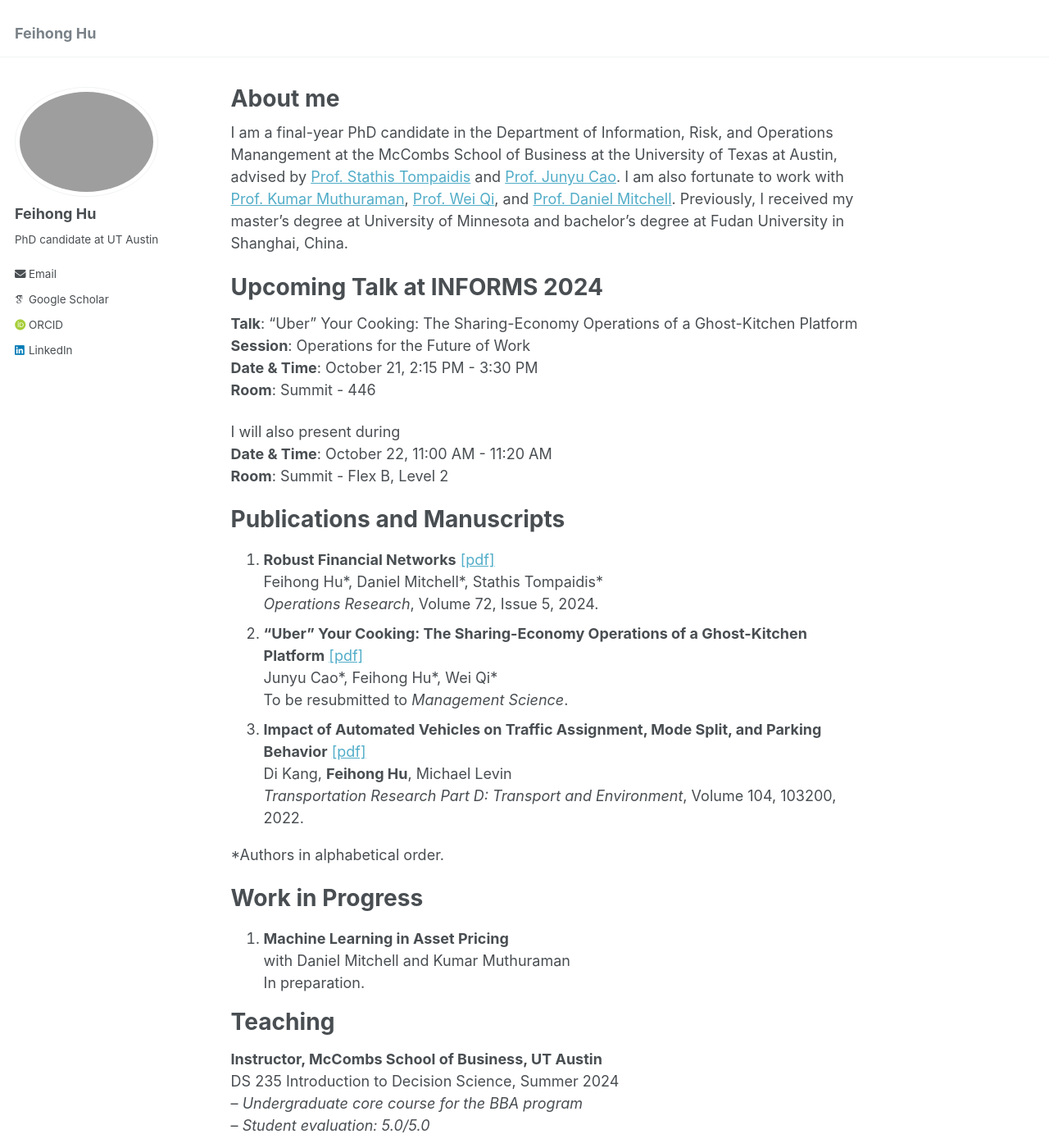
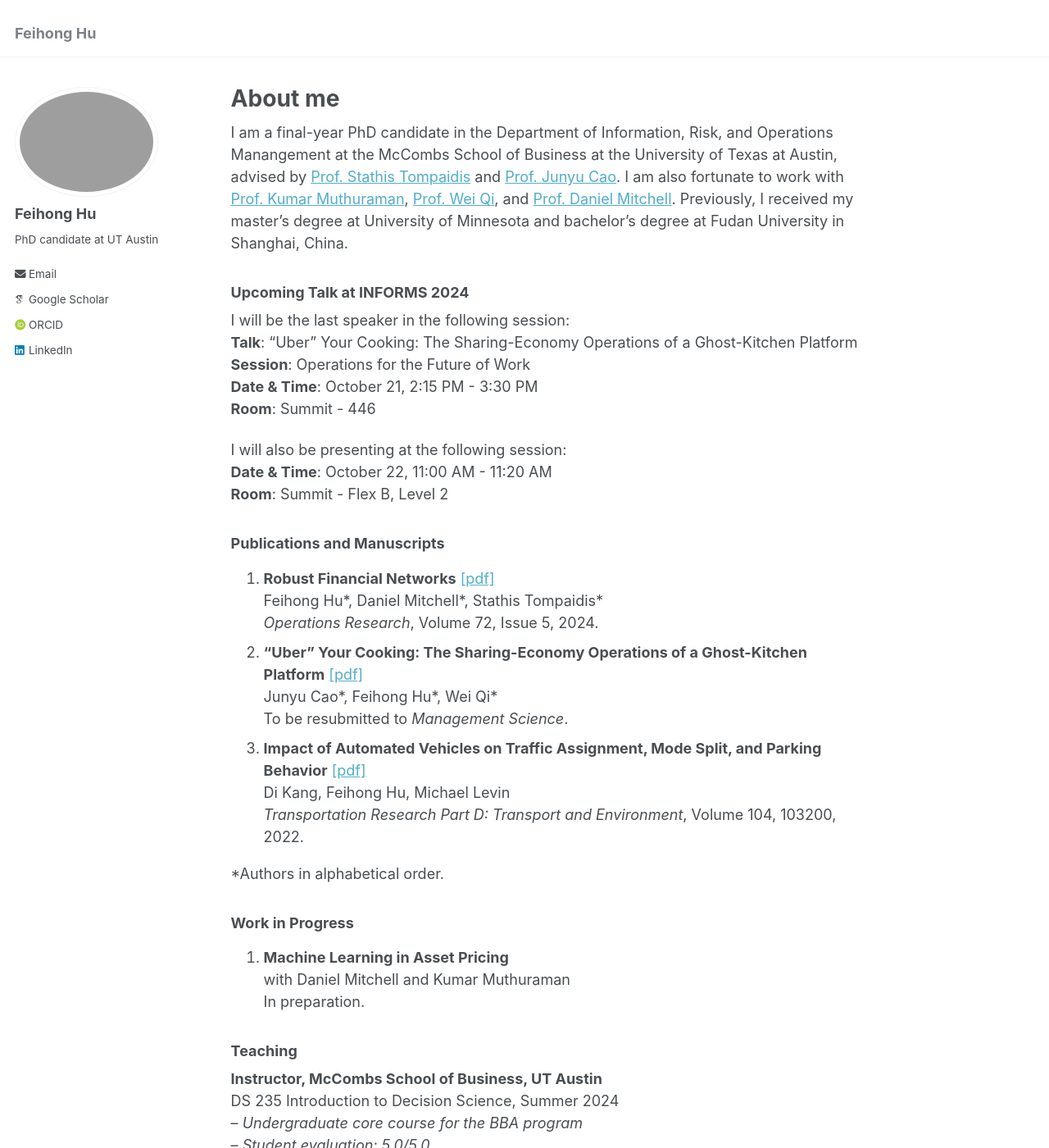
Before and after one commit to feihonghu/feihonghu.github.io, a Jekyll site: the page built from _pages/about.md, in a window 1280 px wide and 1400 px high. Shown: the whole window at 82% size. Built offline with Jekyll 4.4.1, drawn with Linux system fonts in a browser that asks for light colours; some web fonts are replaced.

Commit message:
Update about.md

```diff
--- a/_pages/about.md
+++ b/_pages/about.md
@@ -9,19 +9,20 @@ redirect_from:
 
 I am a final-year PhD candidate in the Department of Information, Risk, and Operations Manangement at the McCombs School of Business at the University of Texas at Austin, advised by [Prof. Stathis Tompaidis](https://www.mccombs.utexas.edu/faculty-and-research/faculty-directory/efstathios-tompaidis/) and [Prof. Junyu Cao](https://junyucao.com/). I am also fortunate to work with [Prof. Kumar Muthuraman](https://www.mccombs.utexas.edu/faculty-and-research/faculty-directory/kumar-muthuraman/), [Prof. Wei Qi](https://www.wei-qi.net/), and [Prof. Daniel Mitchell](https://www.mccombs.utexas.edu/faculty-and-research/faculty-directory/daniel-mitchell/). Previously, I received my master's degree at University of Minnesota and bachelor’s degree at Fudan University in Shanghai, China.
 
-Upcoming Talk at INFORMS 2024
-======
+<h3>Upcoming Talk at INFORMS 2024</h3>
+
+I will be the last speaker in the following session:<br/>
 **Talk**: “Uber” Your Cooking: The Sharing-Economy Operations of a Ghost-Kitchen Platform<br/>
 **Session**: Operations for the Future of Work<br/>
 **Date & Time**: October 21, 2:15 PM - 3:30 PM<br/>
 **Room**: Summit - 446<br/>
 
-I will also present during<br/>
+I will also be presenting at the following session:<br/>
 **Date & Time**: October 22, 11:00 AM - 11:20 AM<br/>
 **Room**: Summit - Flex B, Level 2<br/>
 
-Publications and Manuscripts
-======
+<h3>Publications and Manuscripts</h3>
+
 1. **Robust Financial Networks** [[pdf]](https://pubsonline.informs.org/doi/10.1287/opre.2022.0272)<br/>
    Feihong Hu\*, Daniel Mitchell\*, Stathis Tompaidis\*<br/>
    _Operations Research_, Volume 72, Issue 5, 2024.
@@ -29,19 +30,19 @@ Publications and Manuscripts
    Junyu Cao\*, Feihong Hu\*, Wei Qi\*<br/>
    To be resubmitted to _Management Science_.
 3. **Impact of Automated Vehicles on Traffic Assignment, Mode Split, and Parking Behavior** [[pdf]](https://www.sciencedirect.com/science/article/abs/pii/S136192092200030X)<br/>
-   Di Kang, **Feihong Hu**, Michael Levin<br/>
+   Di Kang, Feihong Hu, Michael Levin<br/>
    _Transportation Research Part D: Transport and Environment_, Volume 104, 103200, 2022.<br/>
 
 \*Authors in alphabetical order.<br/>
 
-Work in Progress
-======
+<h3>Work in Progress</h3>
+
 1. **Machine Learning in Asset Pricing**<br/>
    with Daniel Mitchell and Kumar Muthuraman<br/>
    In preparation.
 
-Teaching
-======
+<h3>Teaching</h3>
+
 **Instructor, McCombs School of Business, UT Austin**<br/>
 DS 235 Introduction to Decision Science, Summer 2024<br/>
 -- _Undergraduate core course for the BBA program_<br/>
@@ -52,8 +53,8 @@ BA 287 Business Analytics and Decision Modeling (MBA core course), Spring & Fall
 BAX 358 Optimization Methods and Decision Making, Spring 2023<br/>
 DS 235 Introduction to Decision Science, Fall 2020, Spring 2022
 
-Awards
-======
+<h3>Awards</h3>
+
 University Graduate Continuing Fellowship, _UT Austin_, 2024<br/>
  -- _Prestigious fellowship: Department nominee and winner for research excellence_.<br/>
 Graduate School Professional Development Award, _UT Austin_, 2023<br/>
```
